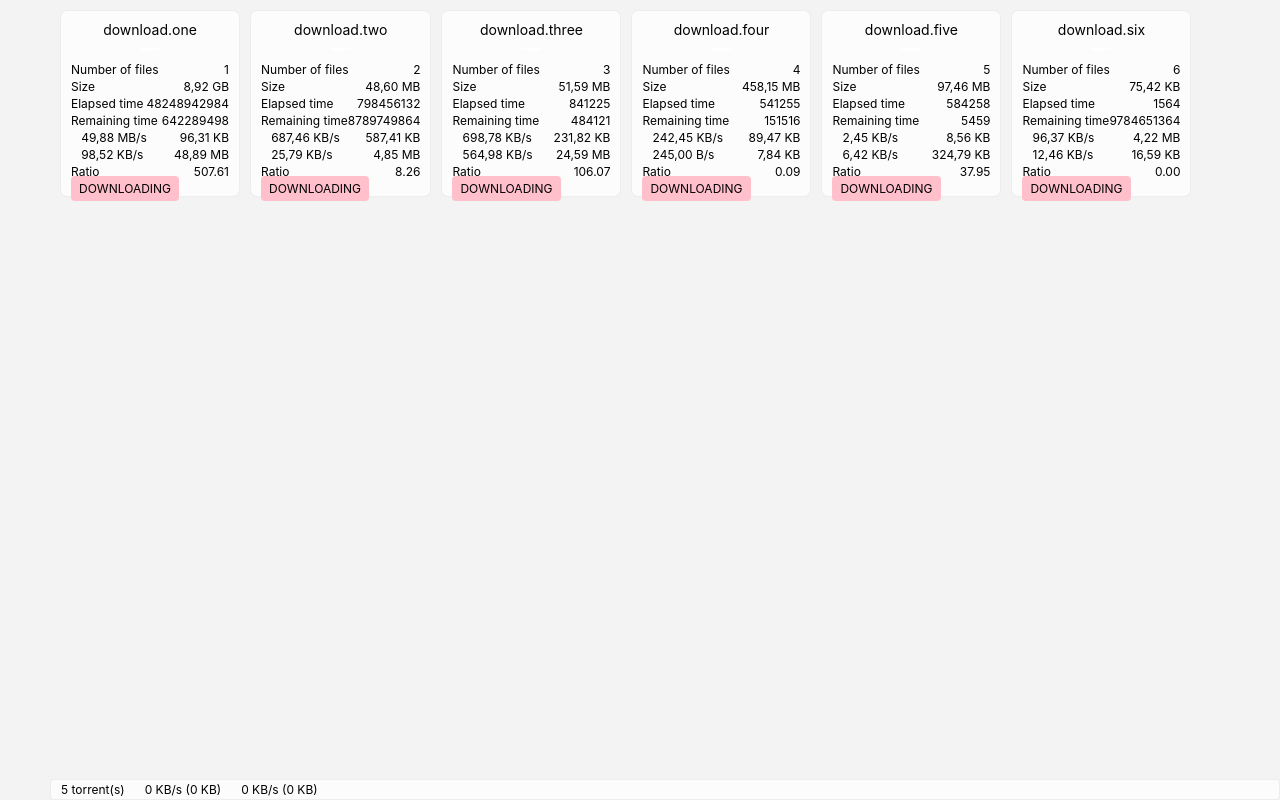
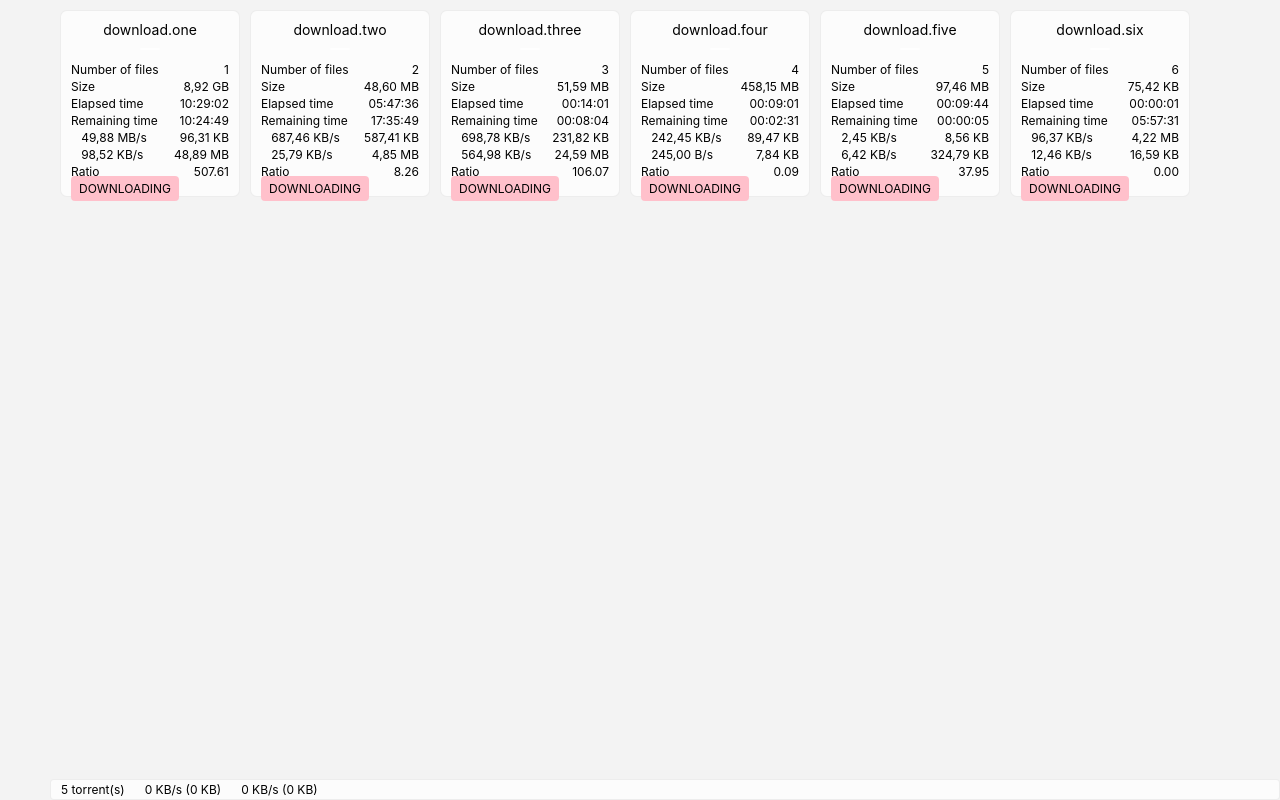
Before and after one commit to DanielSRS/yara, a React (Vite) app: page / in a window 1280 px wide. Built offline with nearby package versions, Linux system fonts and the light colour scheme; what @storybook/addon-actions, @storybook/react-native would draw is missing.

Commit message:
🪲 Fix torrent time units

```diff
--- a/src/components/Download/Torrent/Torrent.tsx
+++ b/src/components/Download/Torrent/Torrent.tsx
@@ -3,6 +3,7 @@ import { StyleSheet, TouchableOpacity, View } from 'react-native';
 import { Caption, DefaultText } from '../../Text';
 import { SurfaceCard } from '../../Atoms';
 import { convertByteUnitys } from '../../../utils/size/sizeConverters';
+import { msToHHMMSS } from '../../../utils/time/timeConverters';
 
 interface Theme {
   colors: {
@@ -62,6 +63,8 @@ export const TorrentDownload = (props: TorrentDownloadProps) => {
   const uploadSpeedValue = convertByteUnitys(uploadSpeed);
   const totalDownloadedValue = convertByteUnitys(totalDownloaded);
   const totalUploadedValue = convertByteUnitys(totalUploaded);
+  const elapsedTimeValue = msToHHMMSS(elapsedTime);
+  const remainingTimeValue = msToHHMMSS(remainingTime);
   return (
     <TouchableOpacity onPress={onPress}>
       <SurfaceCard style={[styles.container]}>
@@ -85,13 +88,13 @@ export const TorrentDownload = (props: TorrentDownloadProps) => {
         {/** Tempo decorrido */}
         <TwoColumnText>
           <Caption>{label_ElapsedTime}</Caption>
-          <Caption>{elapsedTime}</Caption>
+          <Caption>{elapsedTimeValue}</Caption>
         </TwoColumnText>
 
         {/** Tempo restante */}
         <TwoColumnText>
           <Caption>{label_Remaining}</Caption>
-          <Caption>{remainingTime}</Caption>
+          <Caption>{remainingTimeValue}</Caption>
         </TwoColumnText>
 
         {/** Espaço em branco */}
```
